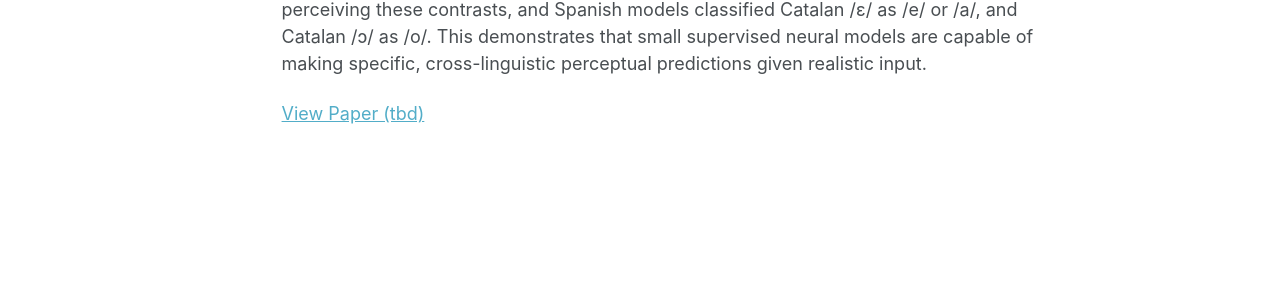
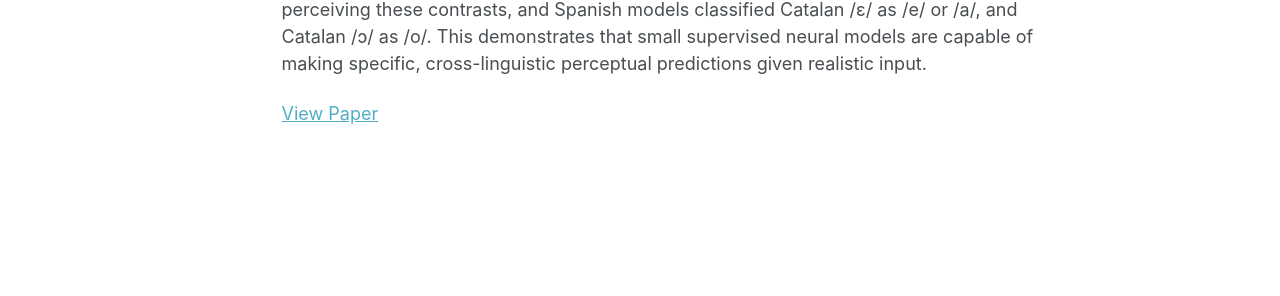
Before and after one commit to its-Annika/its-Annika.github.io, a Jekyll site: the page built from _publications/2026-07-03-smallNeuralPerception.md, in a window 1280 px wide. Shown: the part 444-740 px from the top of the page. Built offline with Jekyll 4.4.1, drawn with Linux system fonts in a browser that asks for light colours; a script bundle is joined from its source files by our own code; library files that are not in the unit come from our copies.

Commit message:
Update 2026-07-03-smallNeuralPerception.md

```diff
--- a/_publications/2026-07-03-smallNeuralPerception.md
+++ b/_publications/2026-07-03-smallNeuralPerception.md
@@ -10,4 +10,4 @@ venue: 'Proceedings of the Society for Computation in Linguistics'
 
 Given a listener's native language, some non-native contrasts may be harder to discriminate than others. The computation required to mimic this variable difficulty is not yet known. The present work approaches this question by training small supervised feedforward neural networks to perform Spanish vowel classification and then evaluating model classification of Catalan vowels, thereby approximating Spanish-listeners' cross-linguistic perception of Catalan. Vowels were extracted from Spanish and Catalan audio corpora, respectively. Ultimately, Spanish models exhibited expected misperception of Catalan's /e/-/ɛ/, /o/-/ɔ/, and /ɛ/-/a/ contrasts; Spanish-dominant listeners have difficulty perceiving these contrasts, and Spanish models classified Catalan /ɛ/ as /e/ or /a/, and Catalan /ɔ/ as /o/. This demonstrates that small supervised neural models are capable of making specific, cross-linguistic perceptual predictions given realistic input.
 
-[View Paper (tbd)]()
+[View Paper](https://doi.org/10.7275/scil.4005)
```
